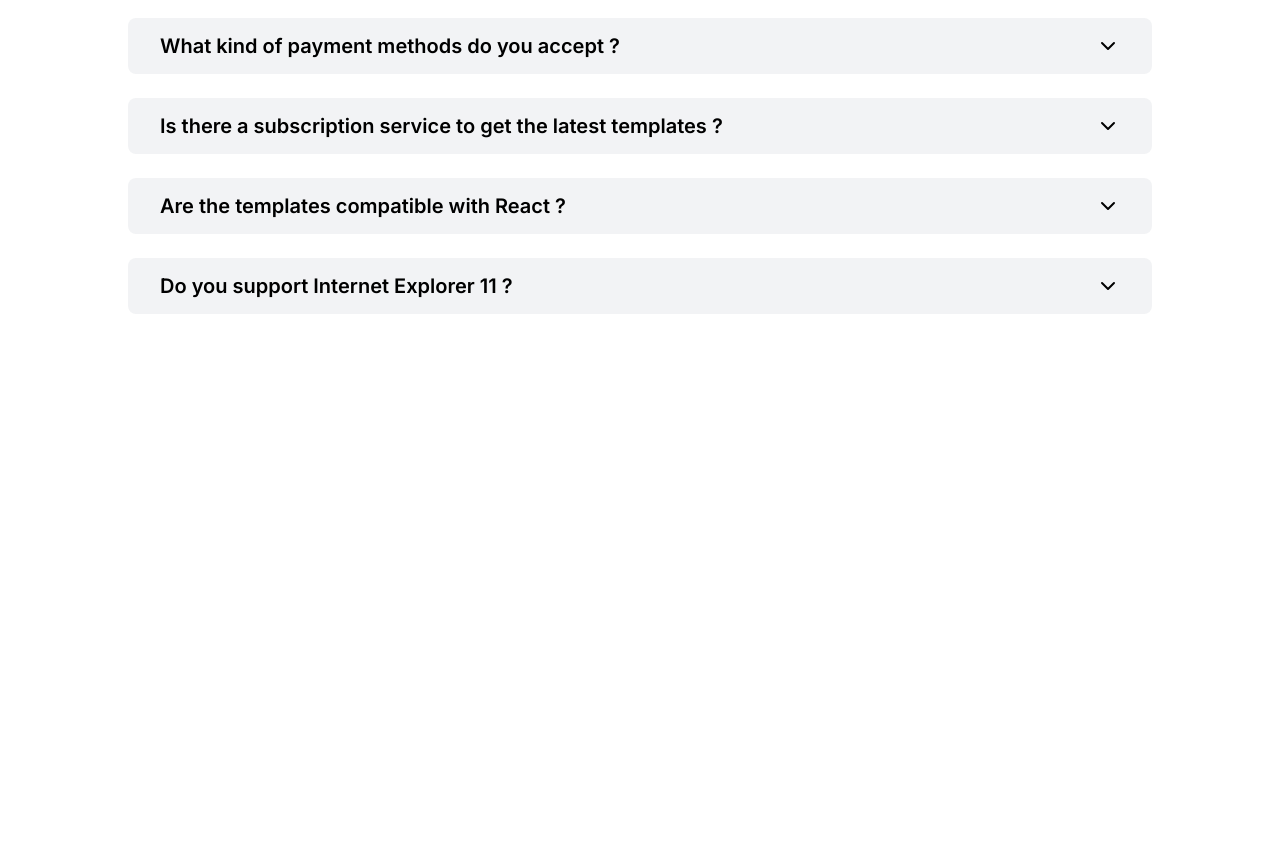
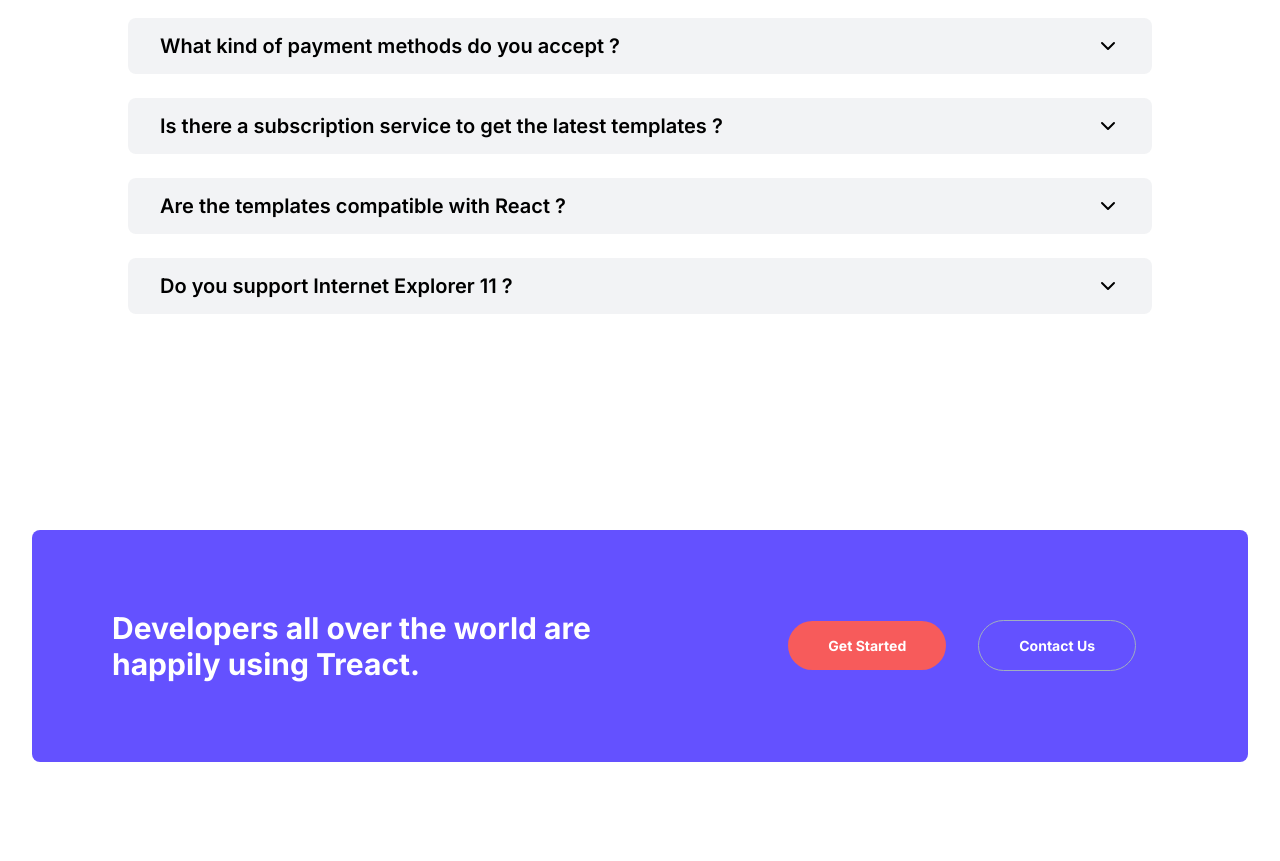
Before and after one commit to Towkirx/Treact, a plain HTML site: page index.html in a window 1280 px wide. Shown: the part 5918-6779 px from the top of the page. Before the commit the page ends 6384 px from the top, so only its background shows below. Drawn offline with Linux system fonts and the light colour scheme.

Commit message:
added in banner section, have to add in footer next and fix links

```diff
--- a/index.html
+++ b/index.html
@@ -60,7 +60,7 @@
                 </p>
                 <div class="header__getstarted">
                   <input
-                    class="no-border, header__input"
+                    class="header__input"
                     type="email"
                     placeholder="Your E-Mail Address"
                   /><button class="header__button button__hover">
@@ -598,6 +598,22 @@
           </div>
       </section>
 
+      <section id="banner">
+        <div class="banner__container">
+          <div class="row banner__row">
+            <div class="banner__line">
+              <div class="banner__desc">
+                <div class="banner__title--wrapper">
+                  <h5 class="banner__title">Developers all over the world are happily using Treact.</h5>
+                </div>
+                <div class="banner__button--wrapper">
+                  <button class="banner__button1">Get Started</button>
+                  <button class="banner__button2">Contact Us</button>
+                </div>
+              </div>
+            </div>
+          </div>
+        </div>
       </section>
     </main>
   </body>
--- a/styles.css
+++ b/styles.css
@@ -382,6 +382,7 @@ QUALITY
     border-radius: 500px;
     font-weight: 700;
     transition: 500ms ease;
+    cursor: not-allowed;
 }
 
 .quality__button:hover {
@@ -575,6 +576,7 @@ VALUES
     border-radius: 500px;
     font-weight: 700;
     transition: 500ms ease;
+    cursor: not-allowed;
 }
 
 .values__button:hover {
@@ -723,6 +725,7 @@ PRICE
     padding: 16px 40px;
     border-radius: 500px;
     font-weight: 700;
+    cursor: not-allowed;
 }
 
 .price__button:hover {
@@ -799,6 +802,7 @@ PRICE
     padding: 16px 40px;
     border-radius: 500px;
     font-weight: 700;
+    cursor: not-allowed;
 }
 
 .price__button2:hover {
@@ -890,6 +894,7 @@ PRICE
     padding: 16px 40px;
     border-radius: 500px;
     font-weight: 700;
+    cursor: not-allowed;
 }
 
 .price__button3:hover {
@@ -1075,3 +1080,87 @@ QUESTIONS
     line-height: 1.6;
     margin-bottom: 40px;
 }
+
+/*
+
+BANNER
+
+*/
+
+.banner__container {
+    padding: 96px 0;
+}
+
+.banner__row {
+    width: 100%;
+    margin: 0 auto;
+    max-width: 1280px;
+    display: flex;
+    align-items: center;
+}
+
+.banner__line {
+    display: flex;
+    width: 100%;
+    justify-content: space-between;
+    align-items: center;
+    background-color: #6451ff;
+    padding: 80px;
+    border-radius: 8px;
+}
+
+.banner__title--wrapper {
+    width: 50%;
+}
+
+.banner__title {
+    font-size: 30px;
+    color: #fff;
+}
+
+.banner__desc {
+    margin: 0 auto;
+    display: flex;
+}
+
+.banner__button--wrapper {
+    display: flex;
+    width: 50%;
+    align-items: center;
+    justify-content: flex-end;
+}
+
+.banner__button1 {
+    background-color: rgb(247 91 91);
+    color: #fff;
+    font-size: 14px;
+    font-weight: 700;
+    border: 0px;
+    padding: 16px 40px;
+    border-radius: 500px;
+    margin-right: 32px;
+    transition: 500ms ease;
+    cursor: not-allowed;
+}
+
+.banner__button1:hover {
+    background: rgb(202, 73, 73);
+}
+
+.banner__button2 {
+    background-color: #6451ff;
+    color: #fff;
+    font-size: 14px;
+    font-weight: 700;
+    border: 1px solid rgb(160 174 192);
+    padding: 16px 40px;
+    border-radius: 500px;
+    margin-right: 32px;
+    transition: 500ms ease;
+    cursor: not-allowed;
+}
+
+.banner__button2:hover {
+    background: #fff;
+    color: #6451ff;
+}
```
